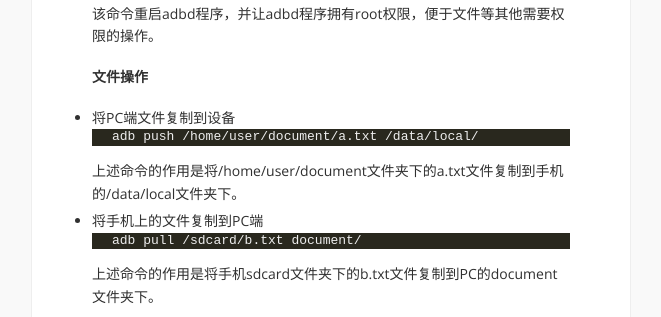
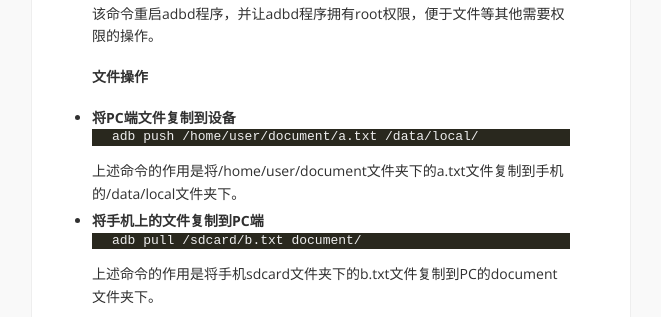
Before and after one commit to rantianhua/rantianhua.github.io, a Jekyll site: the page built from _posts/2016-01-30-useadb.md, in a window 1280 px wide. Shown: the part 1946-2263 px from the top of the page, without its empty margins (309-970 px from the left). Built offline with Jekyll 4.4.1, drawn with Linux system fonts in a browser that asks for light colours; Markdown is read by kramdown in place of the engine named in the settings; comment, search, counter and statistics services are not loaded.

Commit message:
修正useadb.md文件中的排版问题

````diff
--- a/_posts/2016-01-30-useadb.md
+++ b/_posts/2016-01-30-useadb.md
@@ -22,7 +22,7 @@ __adb__，全称Android Debug Brige。是一个很强大的命令行工具，通
 在Ubuntu系统下，通过命令`sudo apt-get install android-tools-adb`即可安装，当然如果你的电脑里已经安装了Android SDK的话就不需要再安装了，切换到SDK目录的platform-tools目录里就可以运行adb命令：`./adb`。
 
 ---
-###以下为一些实用的、常见的adb命令
+###__以下为一些实用的、常见的adb命令__
 ---
 
 ####列出已经连接的设备
@@ -36,27 +36,27 @@ adb -s <serialNumber> <command>
 ```
 其中<serialNumber>可以同个devices命令查看，<command>为你要执行的命令。
 
-####进入设备的shell模式
+####__进入设备的shell模式__
 ```
 adb shell
 ```
 执行后可以在shell模式下操作设备。
 
-####获取root身份
+####__获取root身份__
 ```
 adb root
 ```
 该命令重启adbd程序，并让adbd程序拥有root权限，便于文件等其他需要权限的操作。
 
-####文件操作
+####__文件操作__
 
-* 将PC端文件复制到设备
+* __将PC端文件复制到设备__
 ```
 adb push /home/user/document/a.txt /data/local/
 ```
 上述命令的作用是将/home/user/document文件夹下的a.txt文件复制到手机的/data/local文件夹下。
 
-* 将手机上的文件复制到PC端
+* __将手机上的文件复制到PC端__
 ```
 adb pull /sdcard/b.txt document/
 ```
@@ -68,7 +68,7 @@ adbd cannot run as root in production builds
 ```
 这是因为手机虽然已经root，但是adbd程序并没有以root身份运行，所以电脑无法通过adb root命令获取root权限。google一番后的解决办法是重新安装一个adbd程序：adb insecure，中文版叫超级adb。（[点击下载](http://soft.anruan.com/4752/)）该程序能让adbd在已经root的手机上以root模式运行。下载后，用相应的adb命令（下面会有介绍）安装到手机，打开软件并启用超级abdb，然后再重新连接到电脑，现在在执行`adb root`命令就没有问题了。
 
-####安装、御卸手机应用
+####__安装、御卸手机应用__
 
 ```
 adb install chaoji_16172.apk
````
